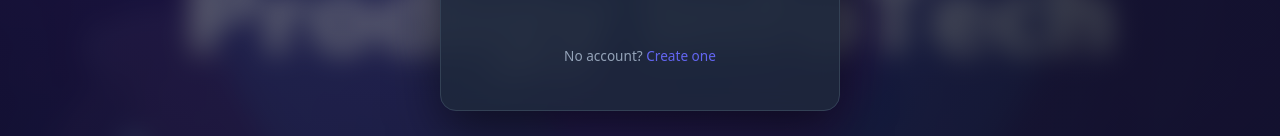
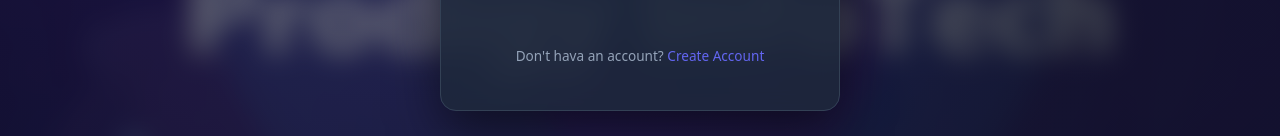
Before and after one commit to AbrhamYeshigeta/PRODIGY_WD_01, a website: page public/index.html in a window 1280 px wide. Shown: the part 503-639 px from the top of the page. Drawn offline with Linux system fonts and the light colour scheme; no server answers.

Commit message:
add some updates on index signup html format

```diff
--- a/public/index.html
+++ b/public/index.html
@@ -22,7 +22,7 @@
     </form>
 
     <p id="msg" class="msg"></p>
-    <p class="muted">No account? <a href="/register.html">Create one</a></p>
+    <p class="muted">Don't hava an account? <a href="/register.html">Create Account</a></p>
   </main>
   <script type="module" src="/js/login.js"></script>
 </body>
```
